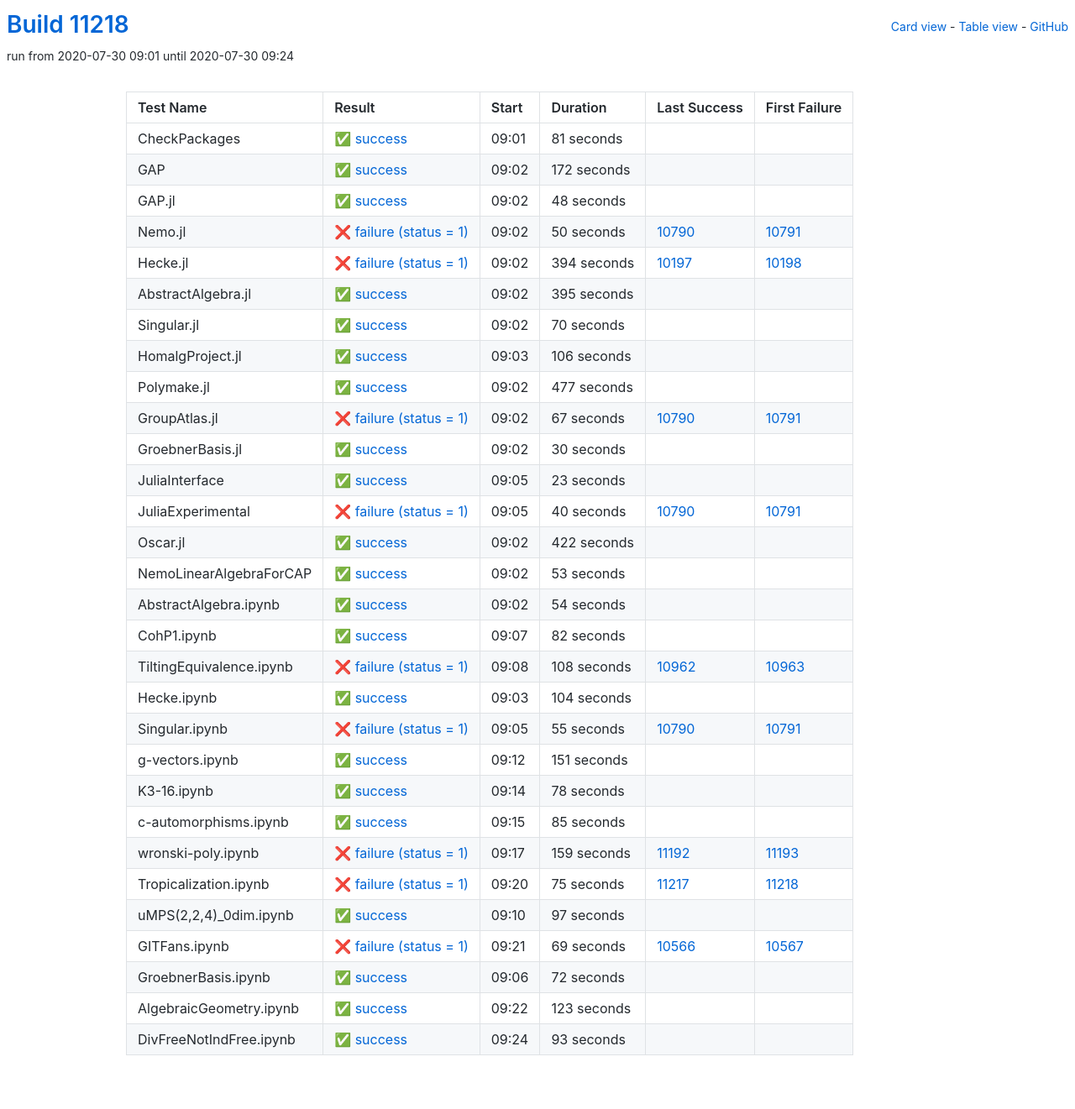
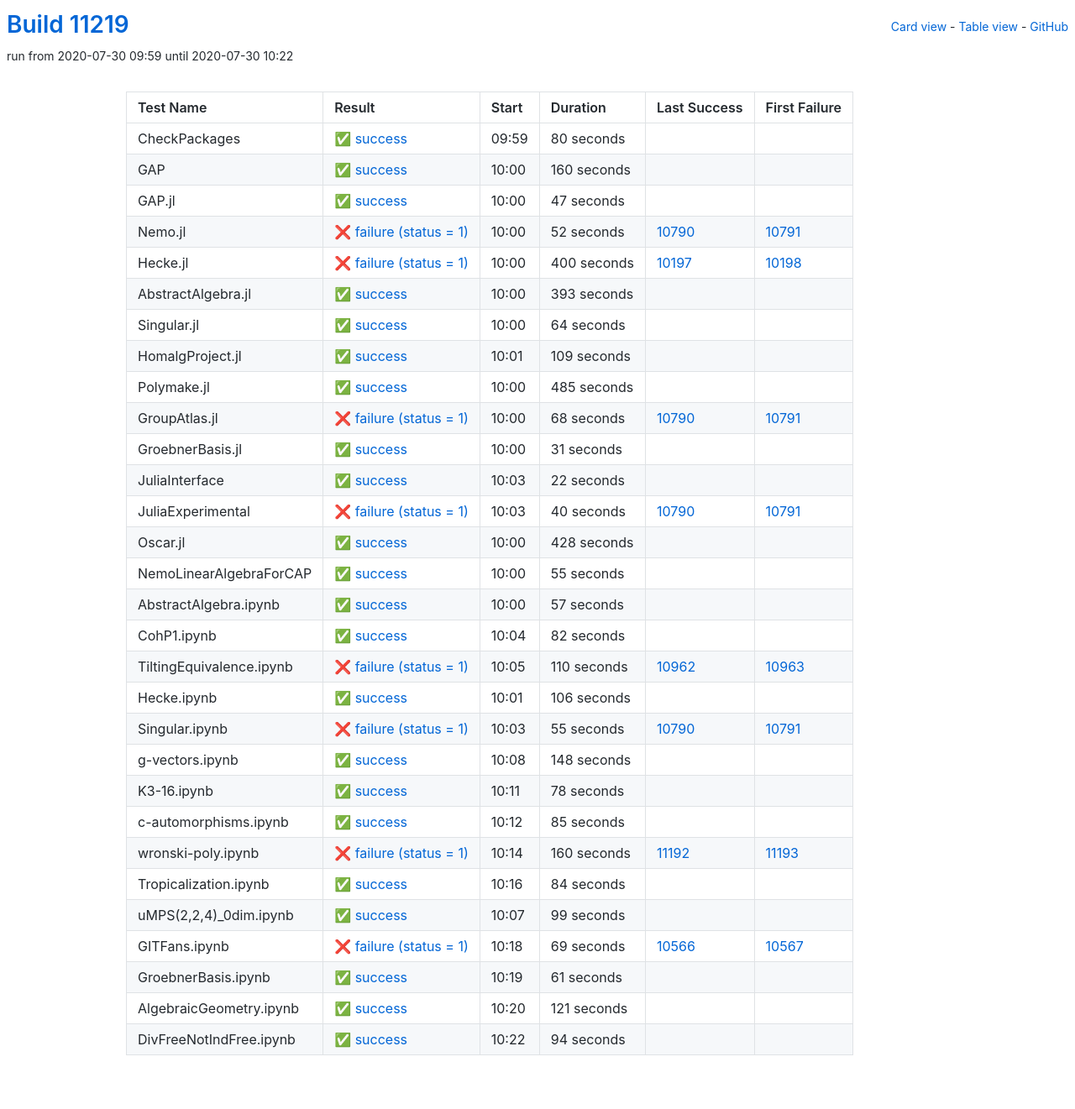
Before and after one commit to oscar-system/oscar-ci-status, a Jekyll site: the page built from table.html, in a window 1280 px wide. Shown: the whole page at 84% size. Built offline with Jekyll 4.4.1, drawn with Linux system fonts in a browser that asks for light colours.

Commit message:
Build #11219

```diff
--- a/_data/ci.yml
+++ b/_data/ci.yml
@@ -1,6 +1,6 @@
 ---
-build: 11218
-build_url: https://oscarci.mathematik.uni-kl.de/job/oscar/11218/
+build: 11219
+build_url: https://oscarci.mathematik.uni-kl.de/job/oscar/11219/
 job: oscar
 organization: oscar-system
 repo: oscar-ci-status
@@ -8,152 +8,152 @@
 tests:
 - name: CheckPackages
   id: checkpackages
-  log: https://oscarci.mathematik.uni-kl.de/job/oscar/11218/artifact/logs/build-11218/CheckPackages.log
-  start: 2020-07-30 09:01
+  log: https://oscarci.mathematik.uni-kl.de/job/oscar/11219/artifact/logs/build-11219/CheckPackages.log
+  start: 2020-07-30 09:59
   success: true
   exitcode: 0
   status: success
-  duration: 81
+  duration: 80
   last_success: false
   last_success_url:
   first_failure: false
   first_failure_url:
 - name: GAP
   id: gap
-  log: https://oscarci.mathematik.uni-kl.de/job/oscar/11218/artifact/logs/build-11218/GAP.log
-  start: 2020-07-30 09:02
+  log: https://oscarci.mathematik.uni-kl.de/job/oscar/11219/artifact/logs/build-11219/GAP.log
+  start: 2020-07-30 10:00
   success: true
   exitcode: 0
   status: success
-  duration: 172
+  duration: 160
   last_success: false
   last_success_url:
   first_failure: false
   first_failure_url:
 - name: GAP.jl
   id: gap-jl
-  log: https://oscarci.mathematik.uni-kl.de/job/oscar/11218/artifact/logs/build-11218/GAP.jl.log
-  start: 2020-07-30 09:02
+  log: https://oscarci.mathematik.uni-kl.de/job/oscar/11219/artifact/logs/build-11219/GAP.jl.log
+  start: 2020-07-30 10:00
   success: true
   exitcode: 0
   status: success
-  duration: 48
+  duration: 47
   last_success: false
   last_success_url:
   first_failure: false
   first_failure_url:
 - name: Nemo.jl
   id: nemo-jl
-  log: https://oscarci.mathematik.uni-kl.de/job/oscar/11218/artifact/logs/build-11218/Nemo.jl.log
-  start: 2020-07-30 09:02
+  log: https://oscarci.mathematik.uni-kl.de/job/oscar/11219/artifact/logs/build-11219/Nemo.jl.log
+  start: 2020-07-30 10:00
   success: false
   exitcode: 1
   status: failure
-  duration: 50
+  duration: 52
   last_success: 10790
   last_success_url: https://oscarci.mathematik.uni-kl.de/job/oscar/10790/
   first_failure: 10791
   first_failure_url: https://oscarci.mathematik.uni-kl.de/job/oscar/10791/
 - name: Hecke.jl
   id: hecke-jl
-  log: https://oscarci.mathematik.uni-kl.de/job/oscar/11218/artifact/logs/build-11218/Hecke.jl.log
-  start: 2020-07-30 09:02
+  log: https://oscarci.mathematik.uni-kl.de/job/oscar/11219/artifact/logs/build-11219/Hecke.jl.log
+  start: 2020-07-30 10:00
   success: false
   exitcode: 1
   status: failure
-  duration: 394
+  duration: 400
   last_success: 10197
   last_success_url: https://oscarci.mathematik.uni-kl.de/job/oscar/10197/
   first_failure: 10198
   first_failure_url: https://oscarci.mathematik.uni-kl.de/job/oscar/10198/
 - name: AbstractAlgebra.jl
   id: abstractalgebra-jl
-  log: https://oscarci.mathematik.uni-kl.de/job/oscar/11218/artifact/logs/build-11218/AbstractAlgebra.jl.log
-  start: 2020-07-30 09:02
+  log: https://oscarci.mathematik.uni-kl.de/job/oscar/11219/artifact/logs/build-11219/AbstractAlgebra.jl.log
+  start: 2020-07-30 10:00
   success: true
   exitcode: 0
   status: success
-  duration: 395
+  duration: 393
   last_success: false
   last_success_url:
   first_failure: false
   first_failure_url:
 - name: Singular.jl
   id: singular-jl
-  log: https://oscarci.mathematik.uni-kl.de/job/oscar/11218/artifact/logs/build-11218/Singular.jl.log
-  start: 2020-07-30 09:02
+  log: https://oscarci.mathematik.uni-kl.de/job/oscar/11219/artifact/logs/build-11219/Singular.jl.log
+  start: 2020-07-30 10:00
   success: true
   exitcode: 0
   status: success
-  duration: 70
+  duration: 64
   last_success: false
   last_success_url:
   first_failure: false
   first_failure_url:
 - name: HomalgProject.jl
   id: homalgproject-jl
-  log: https://oscarci.mathematik.uni-kl.de/job/oscar/11218/artifact/logs/build-11218/HomalgProject.jl.log
-  start: 2020-07-30 09:03
+  log: https://oscarci.mathematik.uni-kl.de/job/oscar/11219/artifact/logs/build-11219/HomalgProject.jl.log
+  start: 2020-07-30 10:01
   success: true
   exitcode: 0
   status: success
-  duration: 106
+  duration: 109
   last_success: false
   last_success_url:
   first_failure: false
   first_failure_url:
 - name: Polymake.jl
   id: polymake-jl
-  log: https://oscarci.mathematik.uni-kl.de/job/oscar/11218/artifact/logs/build-11218/Polymake.jl.log
-  start: 2020-07-30 09:02
+  log: https://oscarci.mathematik.uni-kl.de/job/oscar/11219/artifact/logs/build-11219/Polymake.jl.log
+  start: 2020-07-30 10:00
   success: true
   exitcode: 0
   status: success
-  duration: 477
+  duration: 485
   last_success: false
   last_success_url:
   first_failure: false
   first_failure_url:
 - name: GroupAtlas.jl
   id: groupatlas-jl
-  log: https://oscarci.mathematik.uni-kl.de/job/oscar/11218/artifact/logs/build-11218/GroupAtlas.jl.log
-  start: 2020-07-30 09:02
+  log: https://oscarci.mathematik.uni-kl.de/job/oscar/11219/artifact/logs/build-11219/GroupAtlas.jl.log
+  start: 2020-07-30 10:00
   success: false
   exitcode: 1
   status: failure
-  duration: 67
+  duration: 68
   last_success: 10790
   last_success_url: https://oscarci.mathematik.uni-kl.de/job/oscar/10790/
   first_failure: 10791
   first_failure_url: https://oscarci.mathematik.uni-kl.de/job/oscar/10791/
 - name: GroebnerBasis.jl
   id: groebnerbasis-jl
-  log: https://oscarci.mathematik.uni-kl.de/job/oscar/11218/artifact/logs/build-11218/GroebnerBasis.jl.log
-  start: 2020-07-30 09:02
+  log: https://oscarci.mathematik.uni-kl.de/job/oscar/11219/artifact/logs/build-11219/GroebnerBasis.jl.log
+  start: 2020-07-30 10:00
   success: true
   exitcode: 0
   status: success
-  duration: 30
+  duration: 31
   last_success: false
   last_success_url:
   first_failure: false
   first_failure_url:
 - name: JuliaInterface
   id: juliainterface
-  log: https://oscarci.mathematik.uni-kl.de/job/oscar/11218/artifact/logs/build-11218/JuliaInterface.log
-  start: 2020-07-30 09:05
+  log: https://oscarci.mathematik.uni-kl.de/job/oscar/11219/artifact/logs/build-11219/JuliaInterface.log
+  start: 2020-07-30 10:03
   success: true
   exitcode: 0
   status: success
-  duration: 23
+  duration: 22
   last_success: false
   last_success_url:
   first_failure: false
   first_failure_url:
 - name: JuliaExperimental
   id: juliaexperimental
-  log: https://oscarci.mathematik.uni-kl.de/job/oscar/11218/artifact/logs/build-11218/JuliaExperimental.log
-  start: 2020-07-30 09:05
+  log: https://oscarci.mathematik.uni-kl.de/job/oscar/11219/artifact/logs/build-11219/JuliaExperimental.log
+  start: 2020-07-30 10:03
   success: false
   exitcode: 1
   status: failure
@@ -164,44 +164,44 @@
   first_failure_url: https://oscarci.mathematik.uni-kl.de/job/oscar/10791/
 - name: Oscar.jl
   id: oscar-jl
-  log: https://oscarci.mathematik.uni-kl.de/job/oscar/11218/artifact/logs/build-11218/Oscar.jl.log
-  start: 2020-07-30 09:02
+  log: https://oscarci.mathematik.uni-kl.de/job/oscar/11219/artifact/logs/build-11219/Oscar.jl.log
+  start: 2020-07-30 10:00
   success: true
   exitcode: 0
   status: success
-  duration: 422
+  duration: 428
   last_success: false
   last_success_url:
   first_failure: false
   first_failure_url:
 - name: NemoLinearAlgebraForCAP
   id: nemolinearalgebraforcap
-  log: https://oscarci.mathematik.uni-kl.de/job/oscar/11218/artifact/logs/build-11218/NemoLinearAlgebraForCAP.log
-  start: 2020-07-30 09:02
+  log: https://oscarci.mathematik.uni-kl.de/job/oscar/11219/artifact/logs/build-11219/NemoLinearAlgebraForCAP.log
+  start: 2020-07-30 10:00
   success: true
   exitcode: 0
   status: success
-  duration: 53
+  duration: 55
   last_success: false
   last_success_url:
   first_failure: false
   first_failure_url:
 - name: AbstractAlgebra.ipynb
   id: abstractalgebra-ipynb
-  log: https://oscarci.mathematik.uni-kl.de/job/oscar/11218/artifact/logs/build-11218/AbstractAlgebra.ipynb.log
-  start: 2020-07-30 09:02
+  log: https://oscarci.mathematik.uni-kl.de/job/oscar/11219/artifact/logs/build-11219/AbstractAlgebra.ipynb.log
+  start: 2020-07-30 10:00
   success: true
   exitcode: 0
   status: success
-  duration: 54
+  duration: 57
   last_success: false
   last_success_url:
   first_failure: false
   first_failure_url:
 - name: CohP1.ipynb
   id: cohp1-ipynb
-  log: https://oscarci.mathematik.uni-kl.de/job/oscar/11218/artifact/logs/build-11218/CohP1.ipynb.log
-  start: 2020-07-30 09:07
+  log: https://oscarci.mathematik.uni-kl.de/job/oscar/11219/artifact/logs/build-11219/CohP1.ipynb.log
+  start: 2020-07-30 10:04
   success: true
   exitcode: 0
   status: success
@@ -212,32 +212,32 @@
   first_failure_url:
 - name: TiltingEquivalence.ipynb
   id: tiltingequivalence-ipynb
-  log: https://oscarci.mathematik.uni-kl.de/job/oscar/11218/artifact/logs/build-11218/TiltingEquivalence.ipynb.log
-  start: 2020-07-30 09:08
+  log: https://oscarci.mathematik.uni-kl.de/job/oscar/11219/artifact/logs/build-11219/TiltingEquivalence.ipynb.log
+  start: 2020-07-30 10:05
   success: false
   exitcode: 1
   status: failure
-  duration: 108
+  duration: 110
   last_success: 10962
   last_success_url: https://oscarci.mathematik.uni-kl.de/job/oscar/10962/
   first_failure: 10963
   first_failure_url: https://oscarci.mathematik.uni-kl.de/job/oscar/10963/
 - name: Hecke.ipynb
   id: hecke-ipynb
-  log: https://oscarci.mathematik.uni-kl.de/job/oscar/11218/artifact/logs/build-11218/Hecke.ipynb.log
-  start: 2020-07-30 09:03
+  log: https://oscarci.mathematik.uni-kl.de/job/oscar/11219/artifact/logs/build-11219/Hecke.ipynb.log
+  start: 2020-07-30 10:01
   success: true
   exitcode: 0
   status: success
-  duration: 104
+  duration: 106
   last_success: false
   last_success_url:
   first_failure: false
   first_failure_url:
 - name: Singular.ipynb
   id: singular-ipynb
-  log: https://oscarci.mathematik.uni-kl.de/job/oscar/11218/artifact/logs/build-11218/Singular.ipynb.log
-  start: 2020-07-30 09:05
+  log: https://oscarci.mathematik.uni-kl.de/job/oscar/11219/artifact/logs/build-11219/Singular.ipynb.log
+  start: 2020-07-30 10:03
   success: false
   exitcode: 1
   status: failure
@@ -248,20 +248,20 @@
   first_failure_url: https://oscarci.mathematik.uni-kl.de/job/oscar/10791/
 - name: g-vectors.ipynb
   id: g-vectors-ipynb
-  log: https://oscarci.mathematik.uni-kl.de/job/oscar/11218/artifact/logs/build-11218/g-vectors.ipynb.log
-  start: 2020-07-30 09:12
+  log: https://oscarci.mathematik.uni-kl.de/job/oscar/11219/artifact/logs/build-11219/g-vectors.ipynb.log
+  start: 2020-07-30 10:08
   success: true
   exitcode: 0
   status: success
-  duration: 151
+  duration: 148
   last_success: false
   last_success_url:
   first_failure: false
   first_failure_url:
 - name: K3-16.ipynb
   id: k3-16-ipynb
-  log: https://oscarci.mathematik.uni-kl.de/job/oscar/11218/artifact/logs/build-11218/K3-16.ipynb.log
-  start: 2020-07-30 09:14
+  log: https://oscarci.mathematik.uni-kl.de/job/oscar/11219/artifact/logs/build-11219/K3-16.ipynb.log
+  start: 2020-07-30 10:11
   success: true
   exitcode: 0
   status: success
@@ -272,8 +272,8 @@
   first_failure_url:
 - name: c-automorphisms.ipynb
   id: c-automorphisms-ipynb
-  log: https://oscarci.mathematik.uni-kl.de/job/oscar/11218/artifact/logs/build-11218/c-automorphisms.ipynb.log
-  start: 2020-07-30 09:15
+  log: https://oscarci.mathematik.uni-kl.de/job/oscar/11219/artifact/logs/build-11219/c-automorphisms.ipynb.log
+  start: 2020-07-30 10:12
   success: true
   exitcode: 0
   status: success
@@ -284,44 +284,44 @@
   first_failure_url:
 - name: wronski-poly.ipynb
   id: wronski-poly-ipynb
-  log: https://oscarci.mathematik.uni-kl.de/job/oscar/11218/artifact/logs/build-11218/wronski-poly.ipynb.log
-  start: 2020-07-30 09:17
+  log: https://oscarci.mathematik.uni-kl.de/job/oscar/11219/artifact/logs/build-11219/wronski-poly.ipynb.log
+  start: 2020-07-30 10:14
   success: false
   exitcode: 1
   status: failure
-  duration: 159
+  duration: 160
   last_success: 11192
   last_success_url: https://oscarci.mathematik.uni-kl.de/job/oscar/11192/
   first_failure: 11193
   first_failure_url: https://oscarci.mathematik.uni-kl.de/job/oscar/11193/
 - name: Tropicalization.ipynb
   id: tropicalization-ipynb
-  log: https://oscarci.mathematik.uni-kl.de/job/oscar/11218/artifact/logs/build-11218/Tropicalization.ipynb.log
-  start: 2020-07-30 09:20
-  success: false
-  exitcode: 1
-  status: failure
-  duration: 75
-  last_success: 11217
-  last_success_url: https://oscarci.mathematik.uni-kl.de/job/oscar/11217/
-  first_failure: 11218
-  first_failure_url: https://oscarci.mathematik.uni-kl.de/job/oscar/11218/
-- name: uMPS(2,2,4)_0dim.ipynb
-  id: umps-2-2-4-0dim-ipynb
-  log: https://oscarci.mathematik.uni-kl.de/job/oscar/11218/artifact/logs/build-11218/uMPS-2-2-4-_0dim.ipynb.log
-  start: 2020-07-30 09:10
+  log: https://oscarci.mathematik.uni-kl.de/job/oscar/11219/artifact/logs/build-11219/Tropicalization.ipynb.log
+  start: 2020-07-30 10:16
   success: true
   exitcode: 0
   status: success
-  duration: 97
+  duration: 84
+  last_success: false
+  last_success_url:
+  first_failure: false
+  first_failure_url:
+- name: uMPS(2,2,4)_0dim.ipynb
+  id: umps-2-2-4-0dim-ipynb
+  log: https://oscarci.mathematik.uni-kl.de/job/oscar/11219/artifact/logs/build-11219/uMPS-2-2-4-_0dim.ipynb.log
+  start: 2020-07-30 10:07
+  success: true
+  exitcode: 0
+  status: success
+  duration: 99
   last_success: false
   last_success_url:
   first_failure: false
   first_failure_url:
 - name: GITFans.ipynb
   id: gitfans-ipynb
-  log: https://oscarci.mathematik.uni-kl.de/job/oscar/11218/artifact/logs/build-11218/GITFans.ipynb.log
-  start: 2020-07-30 09:21
+  log: https://oscarci.mathematik.uni-kl.de/job/oscar/11219/artifact/logs/build-11219/GITFans.ipynb.log
+  start: 2020-07-30 10:18
   success: false
   exitcode: 1
   status: failure
@@ -332,36 +332,36 @@
   first_failure_url: https://oscarci.mathematik.uni-kl.de/job/oscar/10567/
 - name: GroebnerBasis.ipynb
   id: groebnerbasis-ipynb
-  log: https://oscarci.mathematik.uni-kl.de/job/oscar/11218/artifact/logs/build-11218/GroebnerBasis.ipynb.log
-  start: 2020-07-30 09:06
+  log: https://oscarci.mathematik.uni-kl.de/job/oscar/11219/artifact/logs/build-11219/GroebnerBasis.ipynb.log
+  start: 2020-07-30 10:19
   success: true
   exitcode: 0
   status: success
-  duration: 72
+  duration: 61
   last_success: false
   last_success_url:
   first_failure: false
   first_failure_url:
 - name: AlgebraicGeometry.ipynb
   id: algebraicgeometry-ipynb
-  log: https://oscarci.mathematik.uni-kl.de/job/oscar/11218/artifact/logs/build-11218/AlgebraicGeometry.ipynb.log
-  start: 2020-07-30 09:22
+  log: https://oscarci.mathematik.uni-kl.de/job/oscar/11219/artifact/logs/build-11219/AlgebraicGeometry.ipynb.log
+  start: 2020-07-30 10:20
   success: true
   exitcode: 0
   status: success
-  duration: 123
+  duration: 121
   last_success: false
   last_success_url:
   first_failure: false
   first_failure_url:
 - name: DivFreeNotIndFree.ipynb
   id: divfreenotindfree-ipynb
-  log: https://oscarci.mathematik.uni-kl.de/job/oscar/11218/artifact/logs/build-11218/DivFreeNotIndFree.ipynb.log
-  start: 2020-07-30 09:24
+  log: https://oscarci.mathematik.uni-kl.de/job/oscar/11219/artifact/logs/build-11219/DivFreeNotIndFree.ipynb.log
+  start: 2020-07-30 10:22
   success: true
   exitcode: 0
   status: success
-  duration: 93
+  duration: 94
   last_success: false
   last_success_url:
   first_failure: false
```
Also changed, not shown: README.md.
